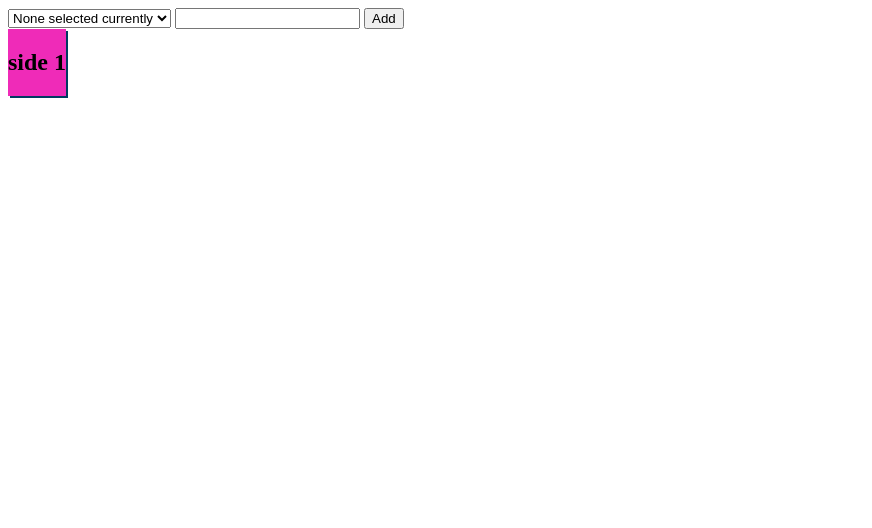
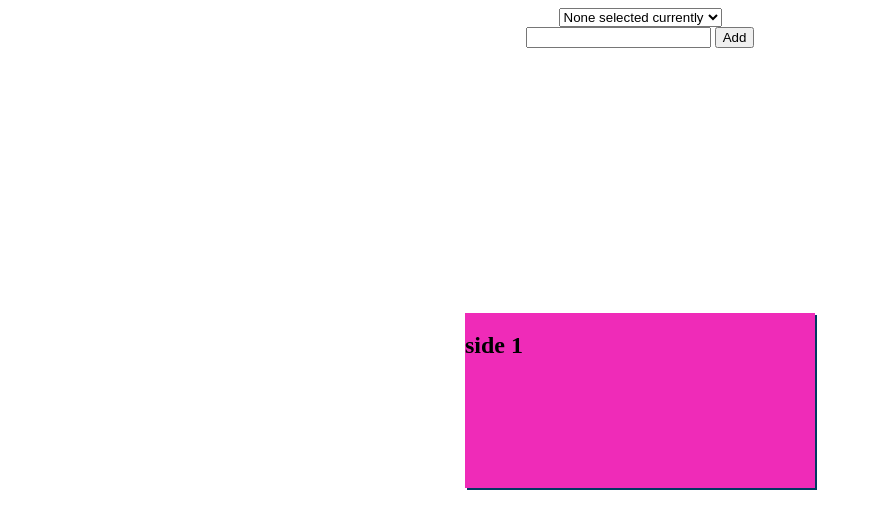
Before and after one commit to TNTRedstone/hack-the-classroom-flashcard-app, a Svelte app: page / in a window 1280 px wide. Shown: the top 528 px of the page, without its empty margins (0-872 px from the left). Built offline with nearby package versions, Linux system fonts and the light colour scheme.

Commit message:
centered everything

```diff
--- a/src/Card.svelte
+++ b/src/Card.svelte
@@ -25,6 +25,16 @@
 
     .card {
         position: absolute;
+        width: 350px;
+        height: 175px;
+        left: 0;
+        right: 0;
+        top: 0;
+        bottom: 0;
+        margin-left: auto;
+        margin-right: auto;
+        margin-top: auto;
+        margin-bottom: auto;
     }
 
     .visablecard {
--- a/src/FlashcardListPicker.svelte
+++ b/src/FlashcardListPicker.svelte
@@ -18,8 +18,16 @@
             <option value={flashcardList}>{flashcardList}</option>
         {/each}
     </select>
-    <input bind:value={newFlashcardListName} type="text" />
-    <button on:click={addFlashcardList}>Add</button>
+    <div>
+        <input bind:value={newFlashcardListName} type="text" />
+        <button on:click={addFlashcardList}>Add</button>
+    </div>
 </main>
 
-<style></style>
+<style>
+    main {
+        display: flex;
+        flex-direction: column;
+        align-items: center;
+    }
+</style>
```
Also changed, not shown: public/build/bundle.css, public/build/bundle.js, 1 other file (tests, documents, lock files or other folders).
